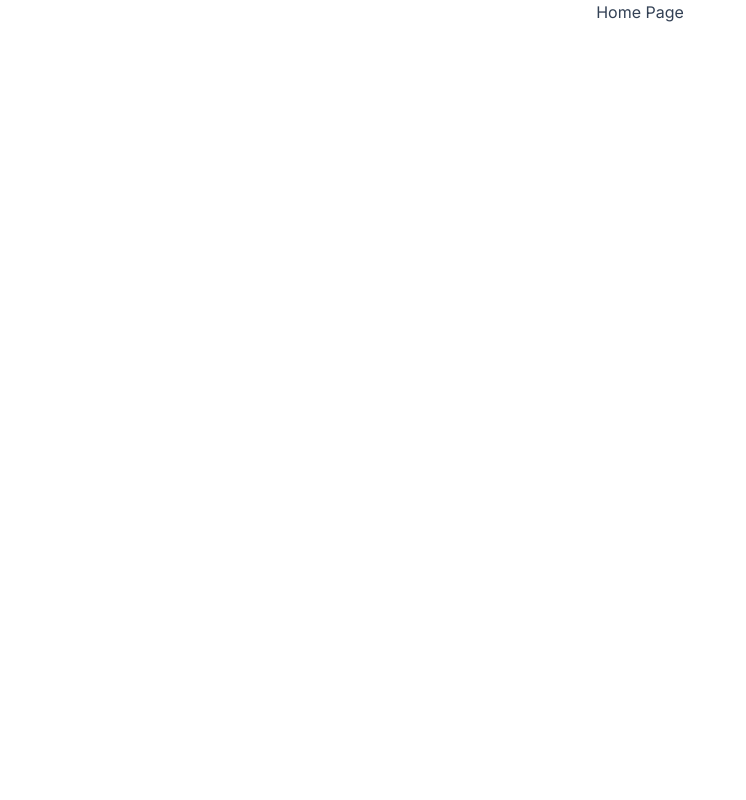
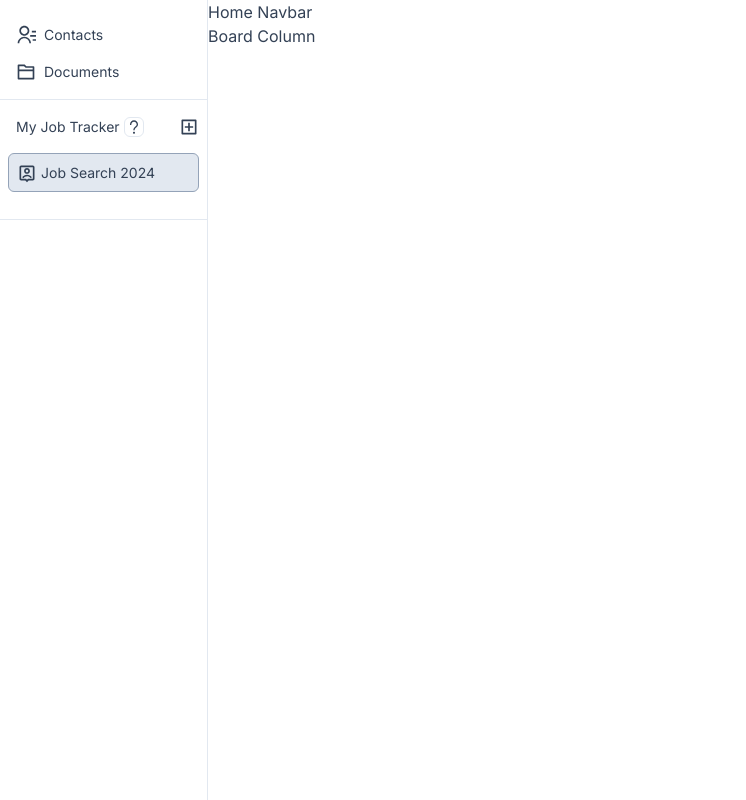
Before and after one commit to Hombre2014/job-tracker-frontend, a Next.js app: page /home in a window 1280 px wide. Shown: the whole page, without its empty margins (0-746 px from the left). Built offline with nearby package versions, Linux system fonts and the light colour scheme.

Commit message:
Building the Sidebar.

```diff
--- a/app/(loggedin)/home/page.tsx
+++ b/app/(loggedin)/home/page.tsx
@@ -1,9 +1,25 @@
 'use client';
+
+import BoardColumn from '@/components/HomePage/BoardColumn';
+import HomeNavbar from '@/components/HomePage/HomeNavbar';
+import Sidebar from '@/components/HomePage/Sidebar';
 
 const HomePage = () => {
   return (
-    <div className="flex items-center justify-center">
-      <h1>Home Page</h1>
+    <div className="flex h-full">
+      <aside className="w-52">
+        <Sidebar />
+      </aside>
+      <section className="flex w-5/6">
+        <div className="flex flex-col">
+          <nav>
+            <HomeNavbar />
+          </nav>
+          <main>
+            <BoardColumn />
+          </main>
+        </div>
+      </section>
     </div>
   );
 };
--- a/app/(loggedin)/layout.tsx
+++ b/app/(loggedin)/layout.tsx
@@ -2,7 +2,7 @@
 
 const HomeLayout = ({ children }: { children: React.ReactNode }) => {
   return (
-    <div className="mx-auto w-full text-slate-700 dark:text-slate-300">
+    <div className="mx-auto w-full h-full text-slate-700 dark:text-slate-300">
       {children}
     </div>
   );
--- /dev/null
+++ b/components/HomePage/BoardColumn.tsx
@@ -0,0 +1,7 @@
+'use client';
+
+const BoardColumn = () => {
+  return <div>Board Column</div>;
+};
+
+export default BoardColumn;
--- /dev/null
+++ b/components/HomePage/HomeNavbar.tsx
@@ -0,0 +1,7 @@
+'use client';
+
+const HomeNavbar = () => {
+  return <div>Home Navbar</div>;
+};
+
+export default HomeNavbar;
--- /dev/null
+++ b/components/HomePage/Sidebar.tsx
@@ -0,0 +1,61 @@
+'use client';
+
+import { useState } from 'react';
+import Link from 'next/link';
+import { RiContactsLine } from 'react-icons/ri';
+import { RiFolder2Line } from 'react-icons/ri';
+import { RiQuestionMark } from 'react-icons/ri';
+import { RiAddBoxLine } from 'react-icons/ri';
+import { RiAccountPinBoxLine } from 'react-icons/ri';
+import { RiDeleteBinLine } from 'react-icons/ri';
+
+const Sidebar = () => {
+  const [showTrash, setShowTrash] = useState(false);
+  const toggleTrashIcon = () => {
+    setShowTrash(!showTrash);
+  };
+  return (
+    <>
+      <div className="flex flex-col h-full border-r border-slate-200 text-[14px]">
+        <div className="flex flex-col gap-2 border-b min-w-full border-slate-200 h-[100px] pl-4">
+          <div className="flex items-center gap-2 pt-6">
+            <RiContactsLine className="h-5 w-5" />
+            <p>Contacts</p>
+          </div>
+          <div className="flex items-center gap-2 pt-2 pb-4">
+            <RiFolder2Line className="h-5 w-5" />
+            <p>Documents</p>
+          </div>
+        </div>
+        <div className="border-b border-slate-200 h-[120px]">
+          <div className="flex justify-between items-center pl-4 mt-4">
+            <div className="flex items-center gap-1">
+              <p className="">
+                <Link href="/boards">My Job Tracker</Link>
+              </p>
+              <RiQuestionMark className="h-5 w-5 border rounded-md p-[1px]" />
+            </div>
+            <div className="mr-2">
+              <RiAddBoxLine className="h-5 w-5" />
+            </div>
+          </div>
+          <div
+            className="flex justify-between items-center border border-slate-400 rounded-md bg-slate-200 p-2 mt-4 mx-2 cursor-pointer"
+            onMouseEnter={toggleTrashIcon}
+            onMouseLeave={toggleTrashIcon}
+          >
+            <div className="flex items-center gap-1">
+              <RiAccountPinBoxLine className="h-5 w-5" />
+              <p>Job Search 2024</p>
+            </div>
+            <div className="">
+              {showTrash ? <RiDeleteBinLine className="h-5 w-5" /> : null}
+            </div>
+          </div>
+        </div>
+      </div>
+    </>
+  );
+};
+
+export default Sidebar;
```
